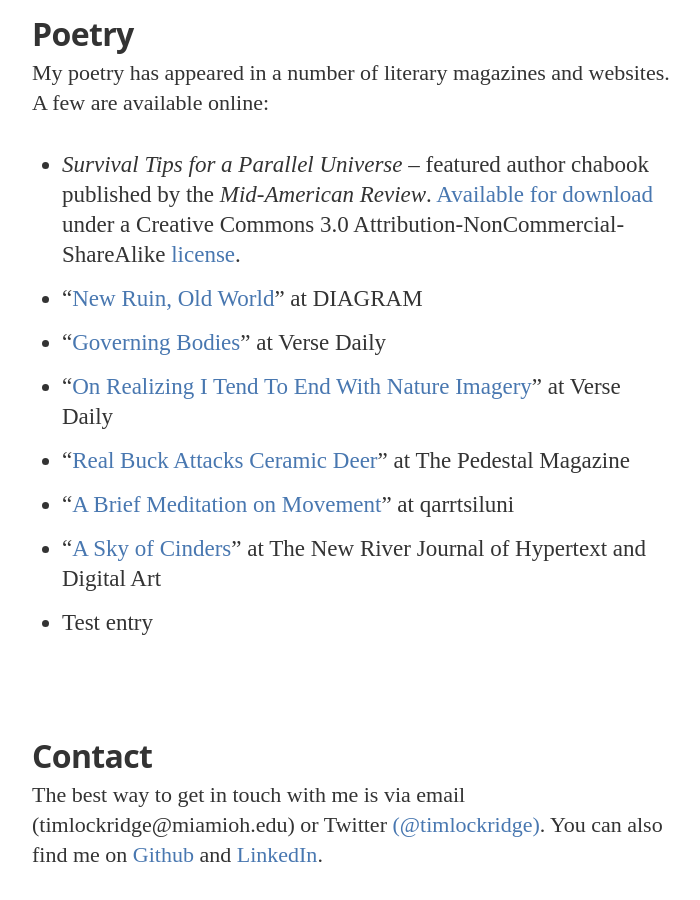
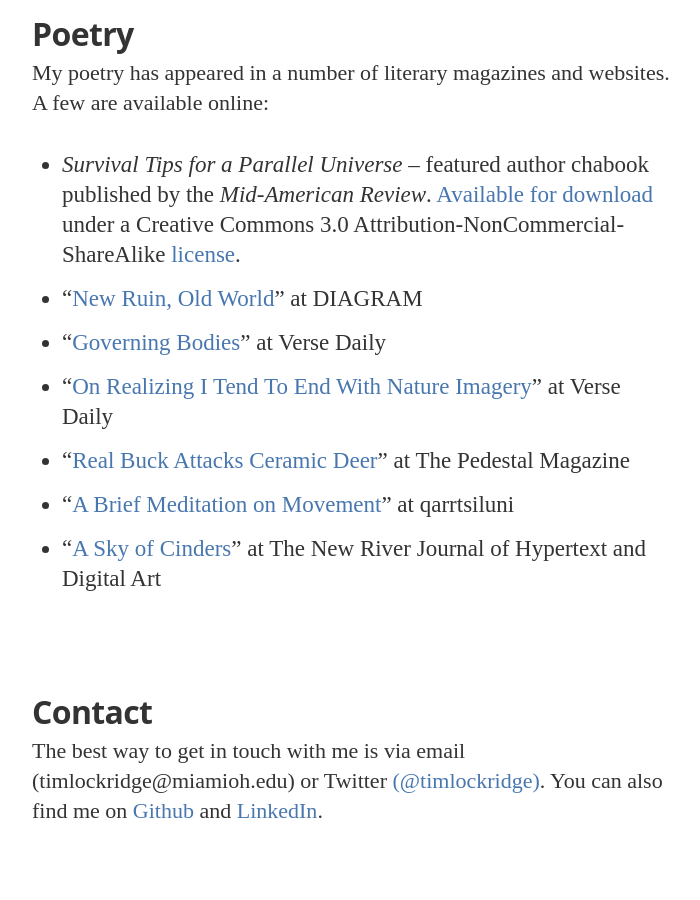
Before and after one commit to timlockridge/timlockridgedotcom, a Jekyll site: the page built from about.md, in a window 1280 px wide and 900 px high, scrolled down 1218 px. Shown: the whole window, without its empty margins (288-988 px from the left). Built offline with Jekyll 4.4.1, drawn with Linux system fonts in a browser that asks for light colours; nearby versions of some CDN libraries; some web fonts are replaced; Markdown is read by kramdown in place of the engine named in the settings; after the commit the page ends 2074 px from its top, so only the background shows below that.

Commit message:
Update about.md

```diff
--- a/about.md
+++ b/about.md
@@ -27,7 +27,6 @@ My poetry has appeared in a number of literary magazines and websites. A few are
 * “[Real Buck Attacks Ceramic Deer](http://archive.thepedestalmagazine.com/gallery.php?item=2319)” at The Pedestal Magazine
 * “[A Brief Meditation on Movement](http://qarrtsiluni.com/2008/06/22/a-brief-meditation-on-movement)” at qarrtsiluni
 * “[A Sky of Cinders](http://www.cddc.vt.edu/journals/newriver/07Fall/lockridge/index.html)” at The New River Journal of Hypertext and Digital Art
-* Test entry
 
 <h2 id="contact">Contact</h2>
 The best way to get in touch with me is via email <br />(timlockridge@miamioh.edu) or Twitter [(@timlockridge)](http://www.twitter.com/timlockridge). You can also find me on [Github](http://www.github.com/timlockridge) and [LinkedIn](http://www.linkedin.com/pub/tim-lockridge/4b/a0a/786/).
```
